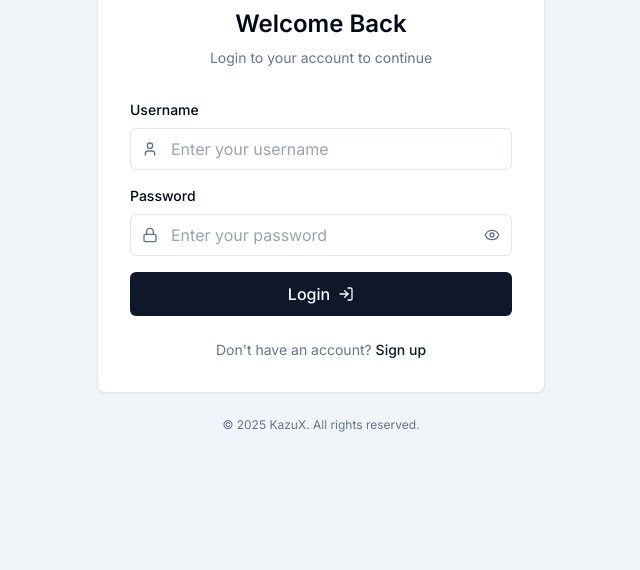
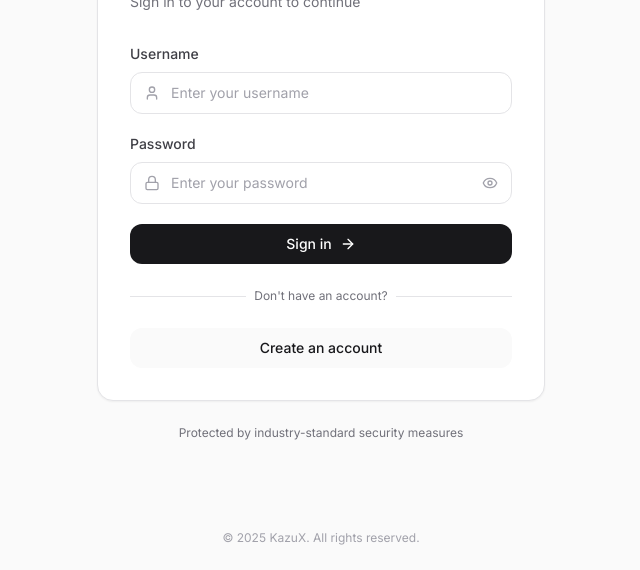
Before and after one commit to ryograhhh/KaxuxApi, a website: page public/login.html in a window 1280 px wide. Shown: the part 230-800 px from the top of the page, without its empty margins (319-959 px from the left). Drawn offline with nearby package versions, Linux system fonts and the light colour scheme.

Commit message:
Update login.html

```diff
--- a/public/login.html
+++ b/public/login.html
@@ -8,104 +8,169 @@
     <script src="https://unpkg.com/lucide@latest"></script>
     <link href="https://fonts.googleapis.com/css2?family=Inter:wght@300;400;500;600;700&display=swap" rel="stylesheet">
     <style>
-        * { font-family: 'Inter', sans-serif; }
-    </style>
-    <script>
-        tailwind.config = {
-            theme: {
-                extend: {
-                    colors: {
-                        border: "hsl(214.3 31.8% 91.4%)",
-                        input: "hsl(214.3 31.8% 91.4%)",
-                        ring: "hsl(222.2 84% 4.9%)",
-                        background: "hsl(0 0% 100%)",
-                        foreground: "hsl(222.2 84% 4.9%)",
-                        primary: {
-                            DEFAULT: "hsl(222.2 47.4% 11.2%)",
-                            foreground: "hsl(210 40% 98%)",
-                        },
-                        secondary: {
-                            DEFAULT: "hsl(210 40% 96.1%)",
-                            foreground: "hsl(222.2 47.4% 11.2%)",
-                        },
-                        muted: {
-                            DEFAULT: "hsl(210 40% 96.1%)",
-                            foreground: "hsl(215.4 16.3% 46.9%)",
-                        },
+        * {
+            font-family: 'Inter', sans-serif;
+            -webkit-font-smoothing: antialiased;
+            -moz-osx-font-smoothing: grayscale;
+        }
+
+        @media (max-width: 640px) {
+            .mobile-safe {
+                padding-bottom: env(safe-area-inset-bottom);
             }
         }
+
+        input:focus, button:focus {
+            outline: none;
         }
+
+        .input-field {
+            transition: all 0.2s ease;
         }
-    </script>
+
+        .input-field:focus {
+            box-shadow: 0 0 0 3px rgba(0, 0, 0, 0.05);
+        }
+
+        .btn-primary {
+            transition: all 0.2s ease;
+        }
+
+        .btn-primary:active {
+            transform: scale(0.98);
+        }
+    </style>
 </head>
-<body class="bg-secondary min-h-screen flex items-center justify-center p-4">
+<body class="bg-zinc-50 min-h-screen mobile-safe">
+    <div class="min-h-screen flex flex-col">
+        <!-- Header -->
+        <header class="px-4 sm:px-6 py-4 sm:py-6">
+            <div class="max-w-md mx-auto">
+                <a href="/" class="inline-flex items-center space-x-2 text-zinc-900">
+                    <i data-lucide="share-2" class="w-6 h-6"></i>
+                    <span class="text-xl font-semibold">KazuX</span>
+                </a>
+            </div>
+        </header>
+
+        <!-- Main Content -->
+        <main class="flex-1 flex items-center justify-center px-4 sm:px-6 py-8">
             <div class="w-full max-w-md">
-        <div class="bg-white border border-border rounded-lg shadow-sm p-8">
-            <div class="flex items-center justify-center mb-8">
-                <div class="flex items-center space-x-2">
-                    <i data-lucide="share-2" class="w-8 h-8 text-primary"></i>
-                    <span class="text-3xl font-bold text-foreground">KazuX</span>
+                <!-- Card -->
+                <div class="bg-white rounded-2xl shadow-sm border border-zinc-200 p-6 sm:p-8">
+                    <!-- Title -->
+                    <div class="mb-8">
+                        <h1 class="text-2xl sm:text-3xl font-semibold text-zinc-900 mb-2">Welcome back</h1>
+                        <p class="text-sm text-zinc-500">Sign in to your account to continue</p>
+                    </div>
+
+                    <!-- Form -->
+                    <form id="loginForm" class="space-y-5">
+                        <!-- Username -->
+                        <div class="space-y-2">
+                            <label for="username" class="block text-sm font-medium text-zinc-700">
+                                Username
+                            </label>
+                            <div class="relative">
+                                <div class="absolute inset-y-0 left-0 pl-3.5 flex items-center pointer-events-none">
+                                    <i data-lucide="user" class="w-4 h-4 text-zinc-400"></i>
+                                </div>
+                                <input
+                                    type="text"
+                                    id="username"
+                                    required
+                                    class="input-field w-full pl-10 pr-3.5 py-2.5 bg-white border border-zinc-200 rounded-xl text-sm text-zinc-900 placeholder:text-zinc-400"
+                                    placeholder="Enter your username"
+                                    autocomplete="username"
+                                >
                             </div>
                         </div>
 
-            <h2 class="text-2xl font-semibold text-foreground text-center mb-2">Welcome Back</h2>
-            <p class="text-sm text-muted-foreground text-center mb-8">Login to your account to continue</p>
-
-            <form id="loginForm" class="space-y-4">
-                <div>
-                    <label class="block text-sm font-medium text-foreground mb-2">Username</label>
+                        <!-- Password -->
+                        <div class="space-y-2">
+                            <label for="password" class="block text-sm font-medium text-zinc-700">
+                                Password
+                            </label>
                             <div class="relative">
-                        <div class="absolute inset-y-0 left-0 pl-3 flex items-center pointer-events-none">
-                            <i data-lucide="user" class="w-4 h-4 text-muted-foreground"></i>
+                                <div class="absolute inset-y-0 left-0 pl-3.5 flex items-center pointer-events-none">
+                                    <i data-lucide="lock" class="w-4 h-4 text-zinc-400"></i>
                                 </div>
-                        <input type="text" id="username" required class="w-full pl-10 pr-3 py-2 border border-input rounded-md focus:outline-none focus:ring-2 focus:ring-ring" placeholder="Enter your username">
-                    </div>
-                </div>
-
-                <div>
-                    <label class="block text-sm font-medium text-foreground mb-2">Password</label>
-                    <div class="relative">
-                        <div class="absolute inset-y-0 left-0 pl-3 flex items-center pointer-events-none">
-                            <i data-lucide="lock" class="w-4 h-4 text-muted-foreground"></i>
-                        </div>
-                        <input type="password" id="password" required class="w-full pl-10 pr-10 py-2 border border-input rounded-md focus:outline-none focus:ring-2 focus:ring-ring" placeholder="Enter your password">
-                        <button type="button" id="togglePassword" class="absolute inset-y-0 right-0 pr-3 flex items-center">
-                            <i data-lucide="eye" class="w-4 h-4 text-muted-foreground"></i>
+                                <input
+                                    type="password"
+                                    id="password"
+                                    required
+                                    class="input-field w-full pl-10 pr-10 py-2.5 bg-white border border-zinc-200 rounded-xl text-sm text-zinc-900 placeholder:text-zinc-400"
+                                    placeholder="Enter your password"
+                                    autocomplete="current-password"
+                                >
+                                <button type="button" id="togglePassword" class="absolute inset-y-0 right-0 pr-3.5 flex items-center">
+                                    <i data-lucide="eye" class="w-4 h-4 text-zinc-400 hover:text-zinc-600 transition"></i>
                                 </button>
                             </div>
                         </div>
 
-                <div id="errorMessage" class="hidden p-3 bg-red-50 border border-red-200 rounded-md">
-                    <p class="text-sm text-red-800"></p>
+                        <!-- Error Message -->
+                        <div id="errorMessage" class="hidden">
+                            <div class="flex items-start space-x-3 p-3.5 bg-red-50 border border-red-100 rounded-xl">
+                                <i data-lucide="alert-circle" class="w-4 h-4 text-red-600 mt-0.5 flex-shrink-0"></i>
+                                <p class="text-sm text-red-800 flex-1"></p>
+                            </div>
                         </div>
 
-                <button type="submit" class="w-full py-2.5 bg-primary text-primary-foreground rounded-md hover:bg-primary/90 transition font-medium flex items-center justify-center space-x-2">
-                    <span>Login</span>
-                    <i data-lucide="log-in" class="w-4 h-4"></i>
+                        <!-- Submit Button -->
+                        <button
+                            type="submit"
+                            class="btn-primary w-full py-2.5 bg-zinc-900 text-white rounded-xl text-sm font-medium hover:bg-zinc-800 active:bg-zinc-900 disabled:opacity-50 disabled:cursor-not-allowed flex items-center justify-center space-x-2"
+                        >
+                            <span>Sign in</span>
+                            <i data-lucide="arrow-right" class="w-4 h-4"></i>
                         </button>
                     </form>
 
-            <div class="mt-6 text-center">
-                <p class="text-sm text-muted-foreground">
-                    Don't have an account?
-                    <a href="/signup.html" class="text-primary font-medium hover:underline">Sign up</a>
-                </p>
+                    <!-- Divider -->
+                    <div class="relative my-6">
+                        <div class="absolute inset-0 flex items-center">
+                            <div class="w-full border-t border-zinc-200"></div>
+                        </div>
+                        <div class="relative flex justify-center text-xs">
+                            <span class="px-2 bg-white text-zinc-500">Don't have an account?</span>
                         </div>
                     </div>
 
-        <div class="mt-6 text-center">
-            <p class="text-xs text-muted-foreground">
+                    <!-- Signup Link -->
+                    <a
+                        href="/signup.html"
+                        class="block w-full py-2.5 bg-zinc-50 text-zinc-900 rounded-xl text-sm font-medium hover:bg-zinc-100 transition text-center"
+                    >
+                        Create an account
+                    </a>
+                </div>
+
+                <!-- Footer -->
+                <p class="text-center text-xs text-zinc-500 mt-6">
+                    Protected by industry-standard security measures
+                </p>
+            </div>
+        </main>
+
+        <!-- Bottom Footer -->
+        <footer class="px-4 sm:px-6 py-4 sm:py-6">
+            <div class="max-w-md mx-auto">
+                <p class="text-center text-xs text-zinc-400">
                     © 2025 KazuX. All rights reserved.
                 </p>
             </div>
+        </footer>
     </div>
 
     <script>
         lucide.createIcons();
 
         // Toggle password visibility
-        document.getElementById('togglePassword').addEventListener('click', function() {
+        const togglePassword = document.getElementById('togglePassword');
         const passwordInput = document.getElementById('password');
+
+        togglePassword.addEventListener('click', function() {
             const icon = this.querySelector('i');
 
             if (passwordInput.type === 'password') {
@@ -119,12 +184,20 @@
         });
 
         // Login form submission
-        document.getElementById('loginForm').addEventListener('submit', async (e) => {
+        const loginForm = document.getElementById('loginForm');
+        const errorDiv = document.getElementById('errorMessage');
+
+        loginForm.addEventListener('submit', async (e) => {
             e.preventDefault();
+
+            const submitBtn = e.target.querySelector('button[type="submit"]');
+            submitBtn.disabled = true;
+            submitBtn.innerHTML = '<span>Signing in...</span>';
 
             const username = document.getElementById('username').value;
             const password = document.getElementById('password').value;
-            const errorDiv = document.getElementById('errorMessage');
+
+            errorDiv.classList.add('hidden');
 
             try {
                 const response = await fetch('/api/auth/login', {
@@ -146,11 +219,19 @@
                     }
                 } else {
                     errorDiv.classList.remove('hidden');
-                    errorDiv.querySelector('p').textContent = data.error || 'Login failed';
+                    errorDiv.querySelector('p').textContent = data.error || 'Login failed. Please try again.';
+
+                    submitBtn.disabled = false;
+                    submitBtn.innerHTML = '<span>Sign in</span><i data-lucide="arrow-right" class="w-4 h-4"></i>';
+                    lucide.createIcons();
                 }
             } catch (error) {
                 errorDiv.classList.remove('hidden');
                 errorDiv.querySelector('p').textContent = 'An error occurred. Please try again.';
+
+                submitBtn.disabled = false;
+                submitBtn.innerHTML = '<span>Sign in</span><i data-lucide="arrow-right" class="w-4 h-4"></i>';
+                lucide.createIcons();
             }
         });
     </script>
```
Lines whose indentation alone changed are shown as unchanged.
